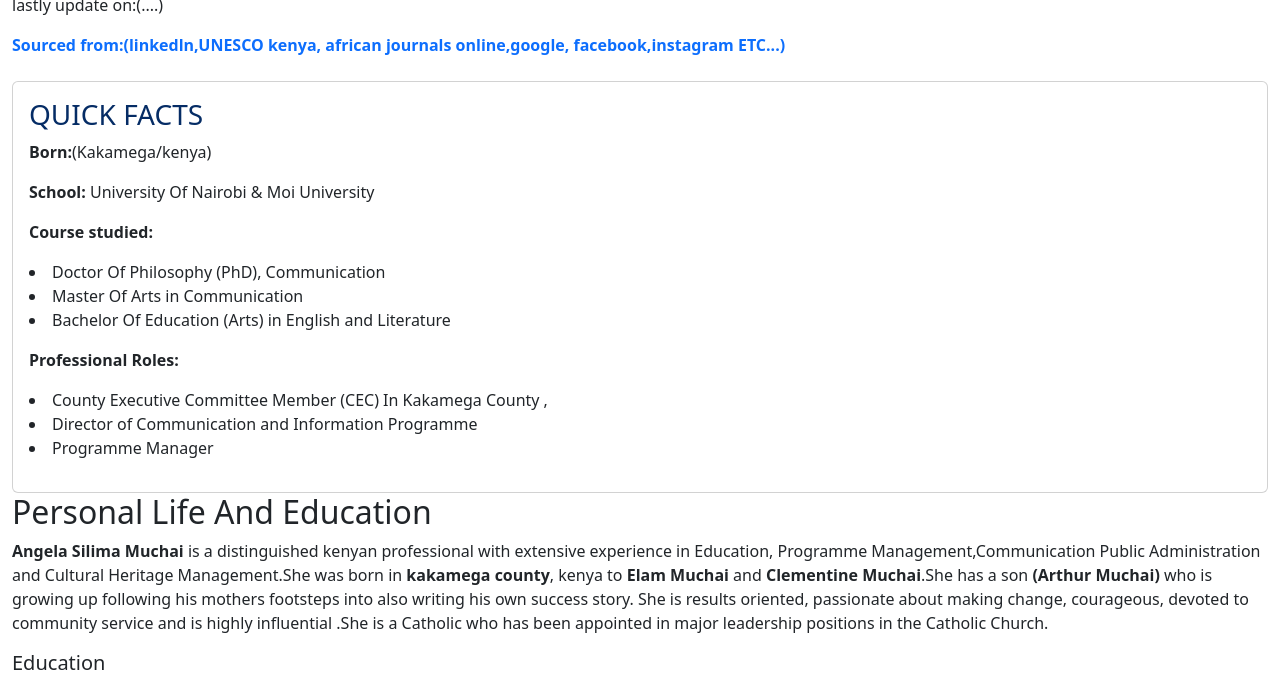
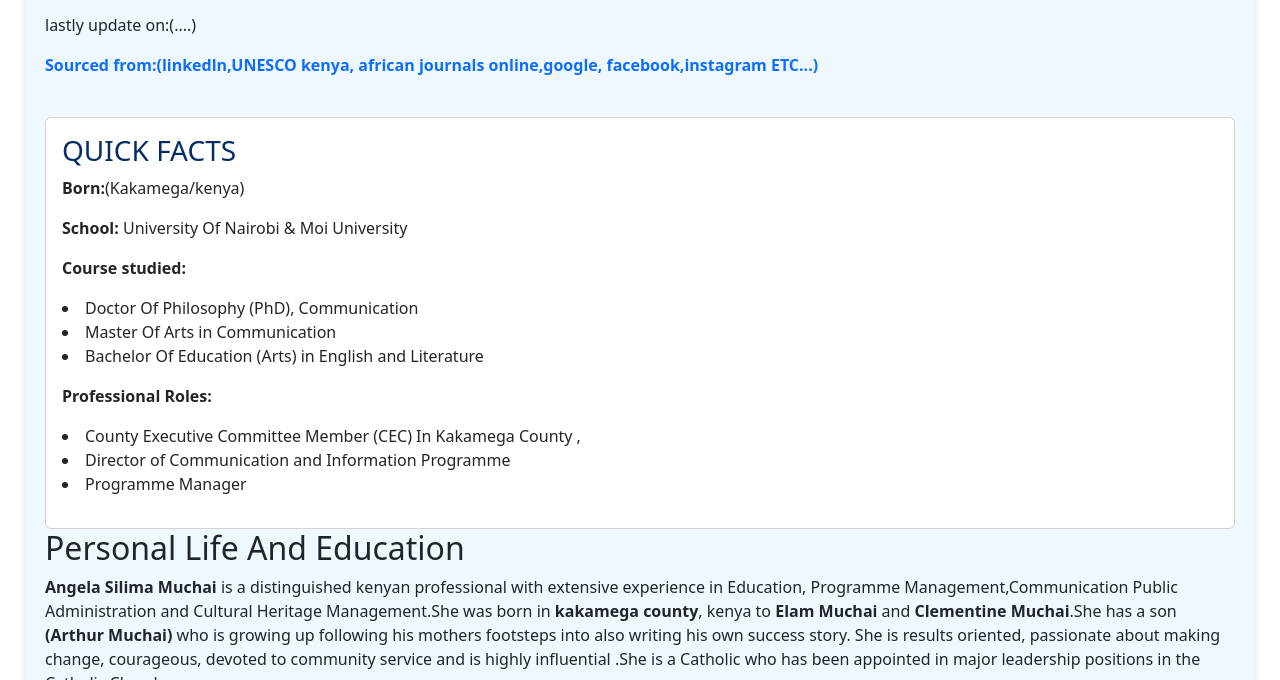
Before and after one commit to muchai1/Hon-Angela-Silima, a plain HTML site: page index.html in a window 1280 px wide. Shown: the part 341-1021 px from the top of the page. Drawn offline with nearby package versions, Linux system fonts and the light colour scheme.

Commit message:
Update index.html

```diff
--- a/index.html
+++ b/index.html
@@ -4,7 +4,7 @@
     <meta charset="UTF-8">
     <title>Hon. Angela Silima Muchai,PhD</title>
      <link href="https://cdn.jsdelivr.net/npm/bootstrap@5.3.3/dist/css/bootstrap.min.css" rel="stylesheet" integrity="sha384-QWTKZyjpPEjISv5WaRU9OFeRpok6YctnYmDr5pNlyT2bRjXh0JMhjY6hW+ALEwIH" crossorigin="anonymous">
-    <link rel="stylesheet" href="angela.css">
+    <link rel="stylesheet" href="web.css">
     <link href="https://www.instagram.com/hon.angelasilima?utm_source=ig_web_button_share_sheet&igsh=ZDNlZDc0MzIxNw==">
     <link href="https://www.facebook.com/share/1J7VwgWeQV/">
     <link href="https://www.linkedin.com/in/angela-muchai-1633bb37/">
```
